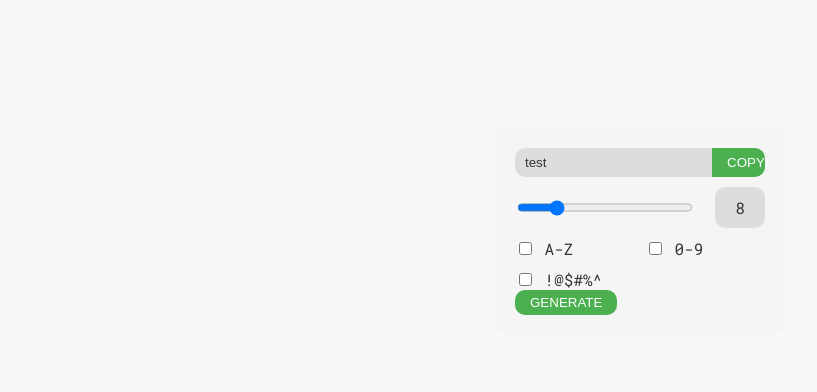
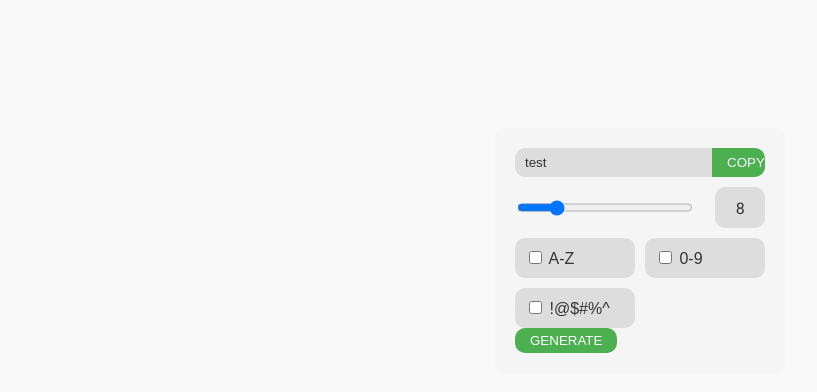
Before and after one commit to FrankGrillo1991/Password-Generator-App, a plain HTML site: page index.html in a window 1280 px wide. Shown: the part 86-478 px from the top of the page, without its empty margins (0-817 px from the left). Drawn offline with Linux system fonts and the light colour scheme.

Commit message:
Update style.css

```diff
--- a/style.css
+++ b/style.css
@@ -61,3 +61,12 @@ div.options {
     grid-template-columns: 1fr 1fr;
     gap: 10px;
 }
+
+div.options label {
+    display: block;
+    background-color: #ddd;
+    padding: 10px;
+    border-radius: 10px;
+    cursor: pointer;
+    font-family: sans-serif;
+}
```
